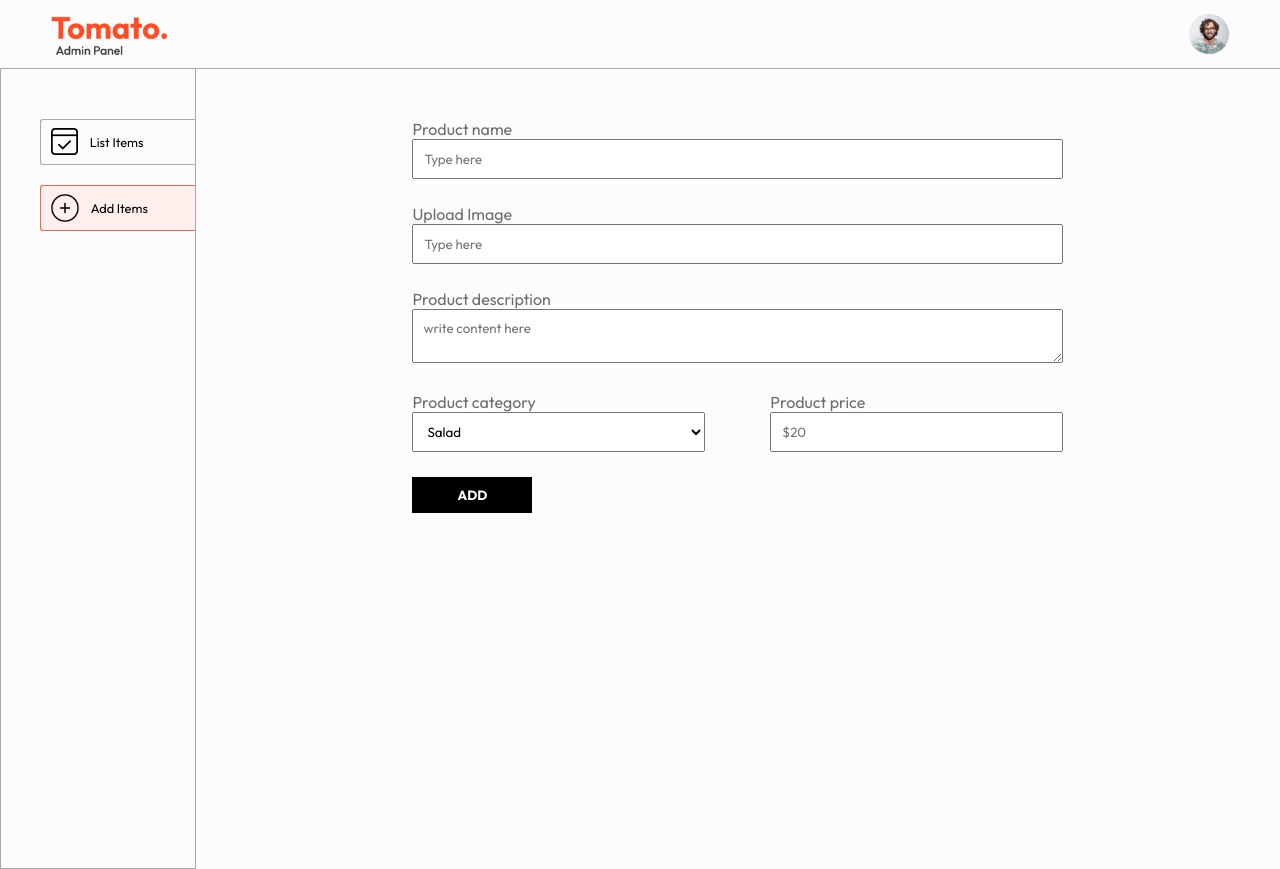
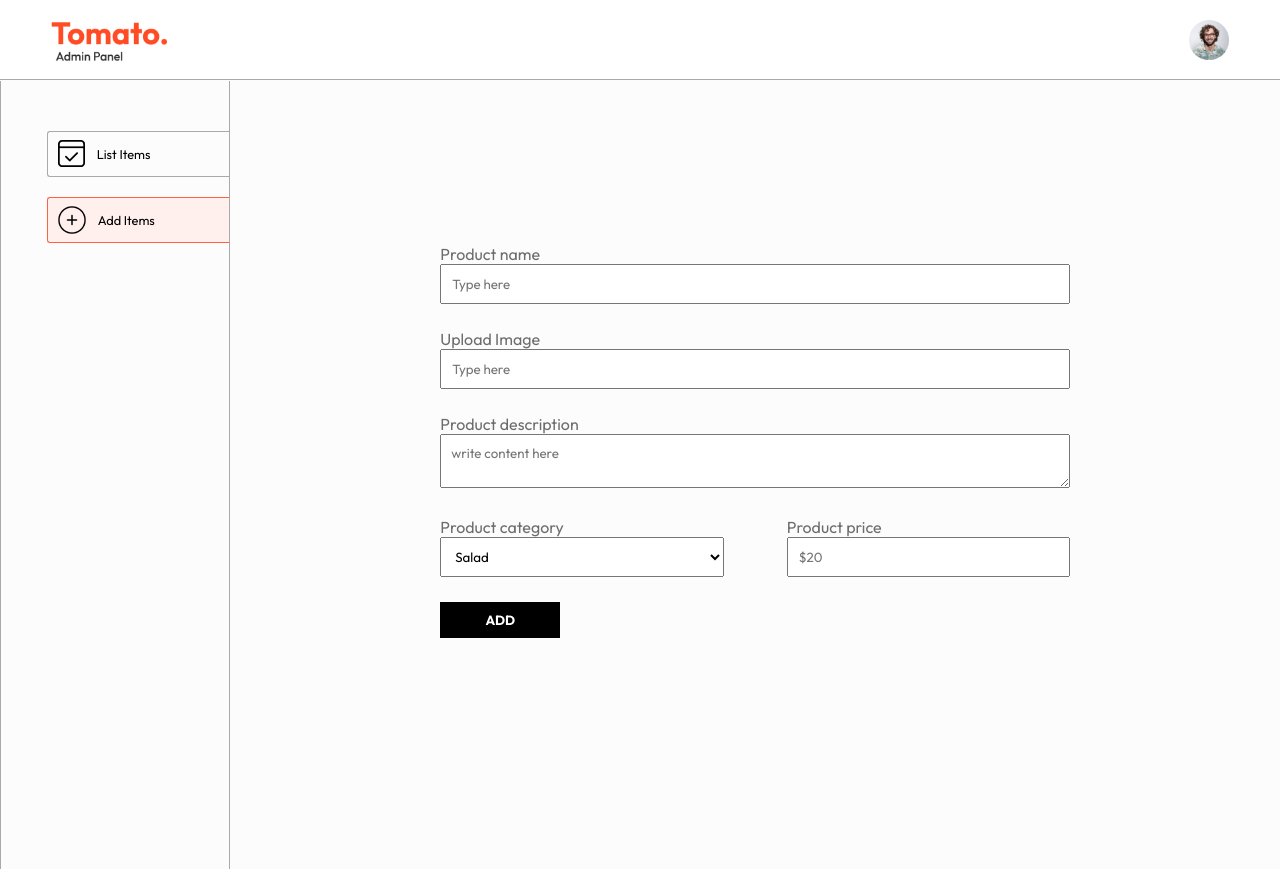
Before and after one commit to Deepanshumelkani77/Food-Del, a React (Vite) app in the folder admin/: page /add in a window 1280 px wide. After the commit the page ends 801 px from the top, so only its background shows below. Built offline with nearby package versions, Linux system fonts and the light colour scheme.

Commit message:
set style of admin website

```diff
--- a/admin/src/components/navbar/Navbar.css
+++ b/admin/src/components/navbar/Navbar.css
@@ -1,8 +1,14 @@
 .navbar{
+    width: 100%;
+    height: 10vh;
     display: flex;
     justify-content: space-between;
     align-items: center;
     padding: 8px 4%;
+    position: fixed;
+    z-index: 999;
+    border-bottom: 1px solid #a9a9a9;
+    background-color: white;
 }
 .navbar .logo{
     width:max(10%,80px);
--- a/admin/src/components/sidebar/Sidebar.css
+++ b/admin/src/components/sidebar/Sidebar.css
@@ -1,9 +1,12 @@
 .sidebar{
+    margin-top: 10vh;
     width:18%;
     min-height:100vh;
     border:1.5px solid #a9a9a9;
     border-top: 0;
     font-size: max(1vw,10px);
+
+    position: fixed;
 
 }
 .sidebar-options{
--- a/admin/src/pages/add/Add.css
+++ b/admin/src/pages/add/Add.css
@@ -1,8 +1,13 @@
 .add{
     width:100%;
-    margin-top: 50px;
+    height: 90vh;
+    margin-top: 10vh;
+    margin-left: 18%;
     color:#6d6d6d;
     font-size: 16px;
+    display: flex;
+align-items: center;
+
 
 }
 
--- a/admin/src/pages/list/List.css
+++ b/admin/src/pages/list/List.css
@@ -1,4 +1,6 @@
 .list{
+    margin-top: 10vh;
+    margin-left: 18%;
     width:82%;
 }
 .list-content{
```
Also changed, not shown: admin/src/components/loginpopup/Loginpopup.jsx (+12 -0 lines).
